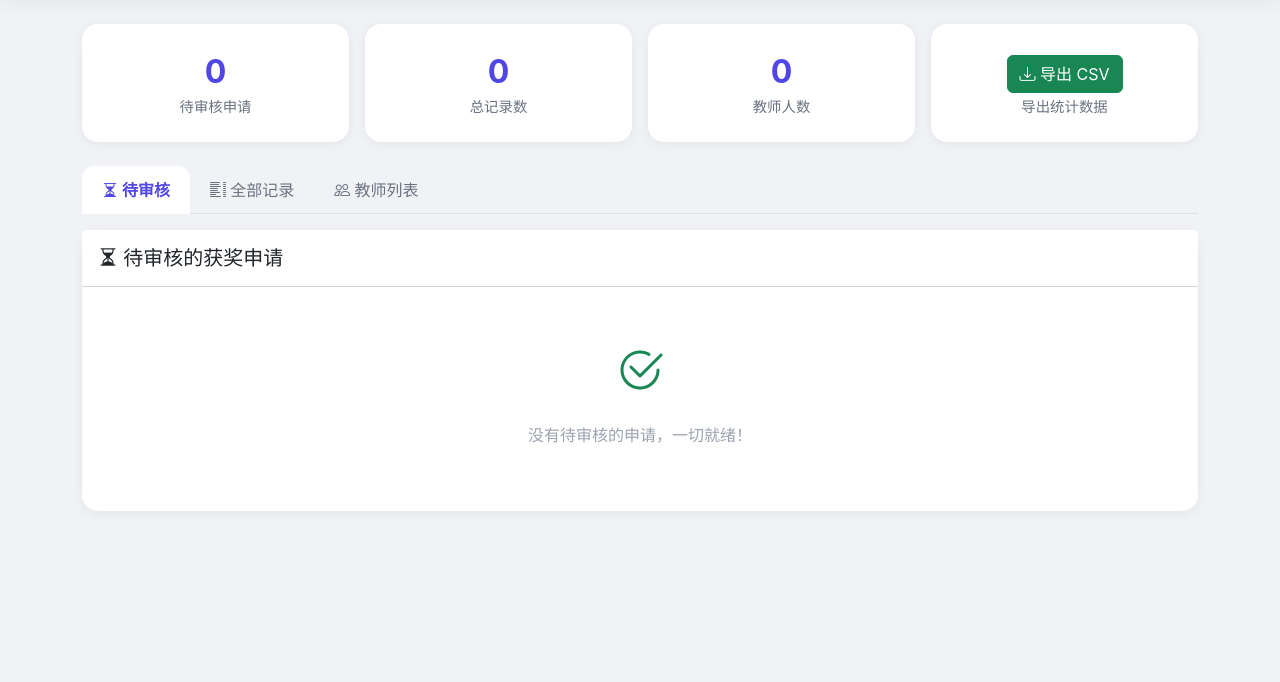
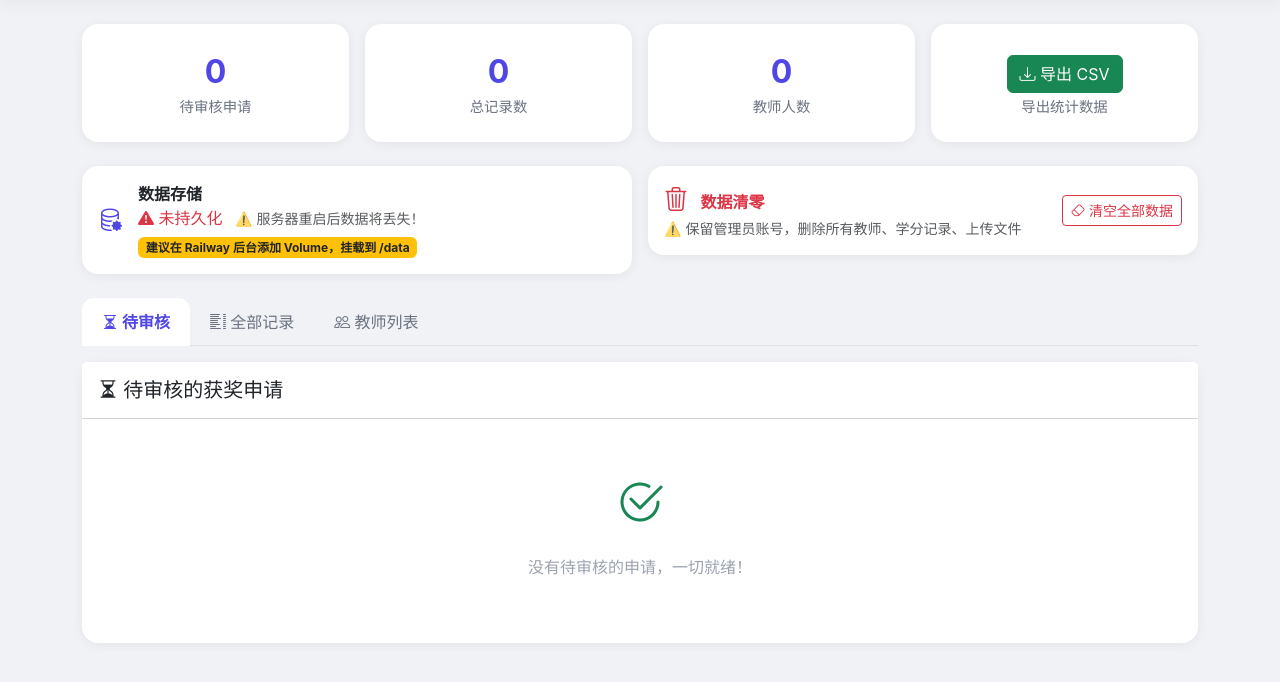
Before and after one commit to huangjun-91/credit-system, a Flask app: page /admin in a window 1280 px wide. Shown: the part 56-738 px from the top of the page. Run offline with Flask 3, Linux system fonts and the light colour scheme; the visitor is signed in with stand-in values (Sample User, id 1); data comes from the database, SQL or seed files in the repository; data that the repository does not hold is empty; some libraries are stand-ins or nearby versions.

Commit message:
Add data clear + volume status in admin panel
- Admin can now clear all data (preserve admin account)
- Show Volume persistence status on admin dashboard
- Double-confirm before clearing data

```diff
--- a/app.py
+++ b/app.py
@@ -310,7 +310,7 @@ def admin_dashboard():
         "SELECT id, real_name, teacher_id, department FROM users WHERE role = 'teacher'"
     ).fetchall()
     conn.close()
-    return render_template('admin.html', pending=pending, all_records=all_records, teachers=teachers)
+    return render_template('admin.html', pending=pending, all_records=all_records, teachers=teachers, volume_status=get_volume_status())
 
 @app.route('/admin/review/<int:credit_id>', methods=['POST'])
 @admin_required
@@ -402,6 +402,53 @@ def export_data():
     resp.headers['Content-Disposition'] = f'attachment; filename="{filename}"'
     return resp
 
+# ----- 管理后台：数据清零（保留管理员账号） -----
+@app.route('/admin/clear-data', methods=['POST'])
+@admin_required
+def clear_all_data():
+    """保留管理员账号，删除所有教师用户、学分记录、上传文件"""
+    conn = get_db()
+    try:
+        # 1. 删除所有上传文件
+        if os.path.exists(UPLOAD_FOLDER):
+            for f in os.listdir(UPLOAD_FOLDER):
+                fp = os.path.join(UPLOAD_FOLDER, f)
+                if os.path.isfile(fp):
+                    os.remove(fp)
+
+        # 2. 删除所有学分记录（关联外键，先删 credits）
+        conn.execute("DELETE FROM credits")
+
+        # 3. 删除所有非管理员用户
+        conn.execute("DELETE FROM users WHERE role != 'admin'")
+
+        conn.commit()
+        flash(f'✅ 数据已清零（{datetime.datetime.now().strftime("%Y-%m-%d %H:%M")}）', 'success')
+        flash('保留管理员账号 (admin)。所有教师账号、学分记录、上传文件已删除。', 'info')
+    except Exception as e:
+        conn.rollback()
+        flash(f'❌ 清零失败：{str(e)}', 'danger')
+    finally:
+        conn.close()
+    return redirect(url_for('admin_dashboard'))
+
+# ----- Volume 状态检测（注入到模板） -----
+def get_volume_status():
+    """检测数据是否存储在 Railway Volume 中"""
+    volume_path = os.environ.get('RAILWAY_VOLUME_MOUNT_PATH', '')
+    if volume_path:
+        return {
+            'configured': True,
+            'path': volume_path,
+            'db_exists': os.path.exists(DB_PATH),
+            'upload_count': len(os.listdir(UPLOAD_FOLDER)) if os.path.exists(UPLOAD_FOLDER) else 0,
+        }
+    return {
+        'configured': False,
+        'path': '未配置（数据存储在临时文件系统中）',
+        'hint': '建议在 Railway 后台添加 Volume 并设置环境变量 RAILWAY_VOLUME_MOUNT_PATH=/data',
+    }
+
 # ----- 图片访问 -----
 @app.route('/uploads/<filename>')
 def uploaded_file(filename):
@@ -414,5 +461,10 @@ if __name__ == '__main__':
     print("=" * 50)
     print(f"   启动地址: http://127.0.0.1:5000")
     print(f"   管理员账号: admin / admin123")
+    vol = get_volume_status()
+    if vol['configured']:
+        print(f"   ✅ Volume: {vol['path']}")
+    else:
+        print(f"   ⚠️  Volume: 未配置 - 数据将在重启后丢失")
     print("=" * 50)
     app.run(host='0.0.0.0', port=5000, debug=True)
--- a/templates/admin.html
+++ b/templates/admin.html
@@ -87,6 +87,50 @@
                         </a>
                     </div>
                     <div class="stat-label">导出统计数据</div>
+                </div>
+            </div>
+        </div>
+
+        <!-- 系统状态 + 数据清零 -->
+        <div class="row g-3 mb-4">
+            <div class="col-md-6">
+                <div class="card">
+                    <div class="card-body py-3">
+                        <div class="d-flex align-items-center">
+                            <i class="bi bi-database-gear fs-4 me-3" style="color: var(--primary-color);"></i>
+                            <div>
+                                <strong>数据存储</strong><br>
+                                {% if volume_status.configured %}
+                                <span class="text-success"><i class="bi bi-check-circle-fill"></i> 已持久化（重启不丢数据）</span>
+                                <small class="text-muted ms-2">{{ volume_status.path }}</small>
+                                {% else %}
+                                <span class="text-danger"><i class="bi bi-exclamation-triangle-fill"></i> 未持久化</span>
+                                <small class="text-muted ms-2">⚠️ 服务器重启后数据将丢失！</small>
+                                <div class="mt-1">
+                                    <span class="badge bg-warning text-dark">建议在 Railway 后台添加 Volume，挂载到 /data</span>
+                                </div>
+                                {% endif %}
+                            </div>
+                        </div>
+                    </div>
+                </div>
+            </div>
+            <div class="col-md-6">
+                <div class="card border-danger">
+                    <div class="card-body py-3">
+                        <div class="d-flex align-items-center justify-content-between">
+                            <div>
+                                <i class="bi bi-trash3 fs-4 me-2 text-danger"></i>
+                                <strong class="text-danger">数据清零</strong>
+                                <small class="text-muted d-block">⚠️ 保留管理员账号，删除所有教师、学分记录、上传文件</small>
+                            </div>
+                            <form method="POST" action="{{ url_for('clear_all_data') }}" id="clearForm" style="display:inline;">
+                                <button type="button" class="btn btn-outline-danger btn-sm" onclick="confirmClearData()">
+                                    <i class="bi bi-eraser"></i> 清空全部数据
+                                </button>
+                            </form>
+                        </div>
+                    </div>
                 </div>
             </div>
         </div>
@@ -284,7 +328,7 @@
         function showReviewForm(id, title, teacher, credits, desc, awardLevel, awardGrade, image) {
             const imageHtml = image ?
                 `<div class="mb-3">
-                    <label class="form-label fw-medium">📎 证书图片：</label><br>
+                    <label class="form-label fw-medium">证书图片：</label><br>
                     <img src="/uploads/${image}" style="max-width:100%;max-height:300px;border-radius:12px;cursor:pointer" onclick="window.open(this.src)" alt="证书">
                 </div>` : '';
 
@@ -318,6 +362,14 @@
             `;
             new bootstrap.Modal(document.getElementById('reviewModal')).show();
         }
+
+        function confirmClearData() {
+            if (confirm('⚠️ 确定要清空全部数据？\n\n此操作不可恢复！\n\n保留项目：管理员账号 (admin)\n删除项目：所有教师账号、学分记录、上传证书图片')) {
+                if (confirm('⚠️ 再次确认：请确保已导出 CSV 备份！\n\n确认清空？')) {
+                    document.getElementById('clearForm').submit();
+                }
+            }
+        }
     </script>
 </body>
 </html>
```
